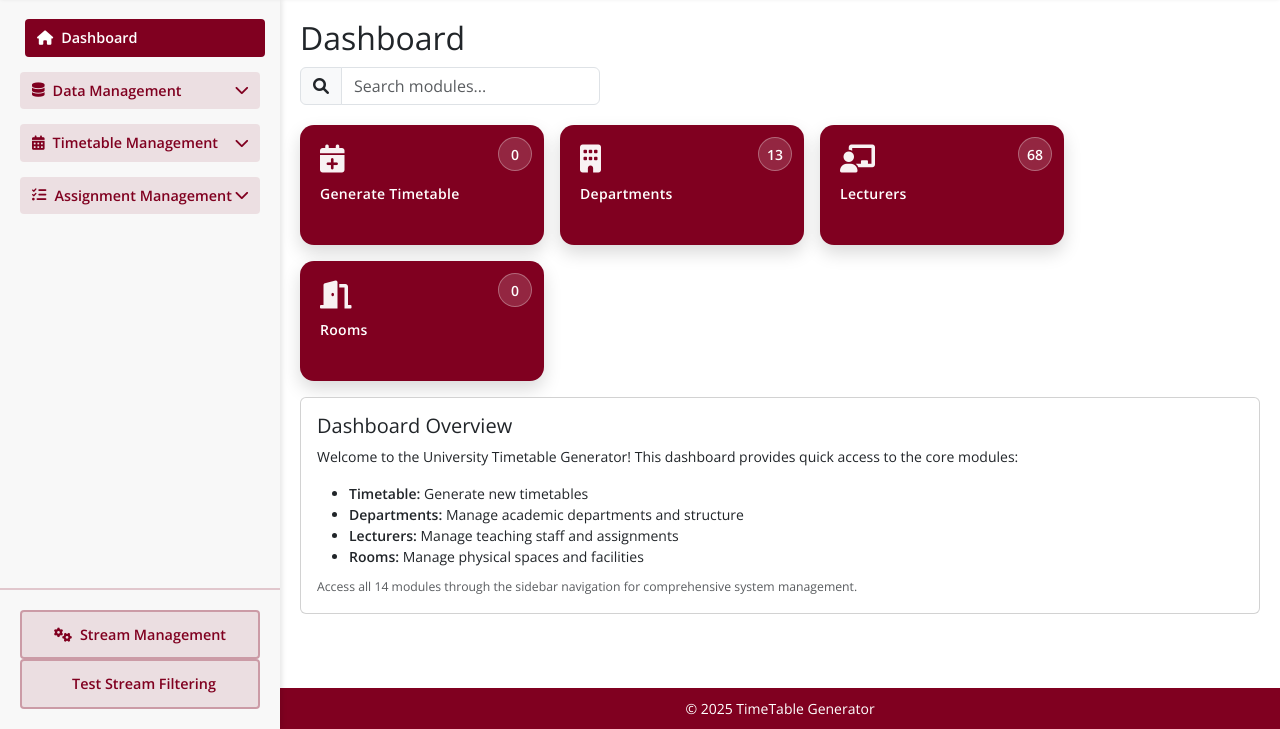
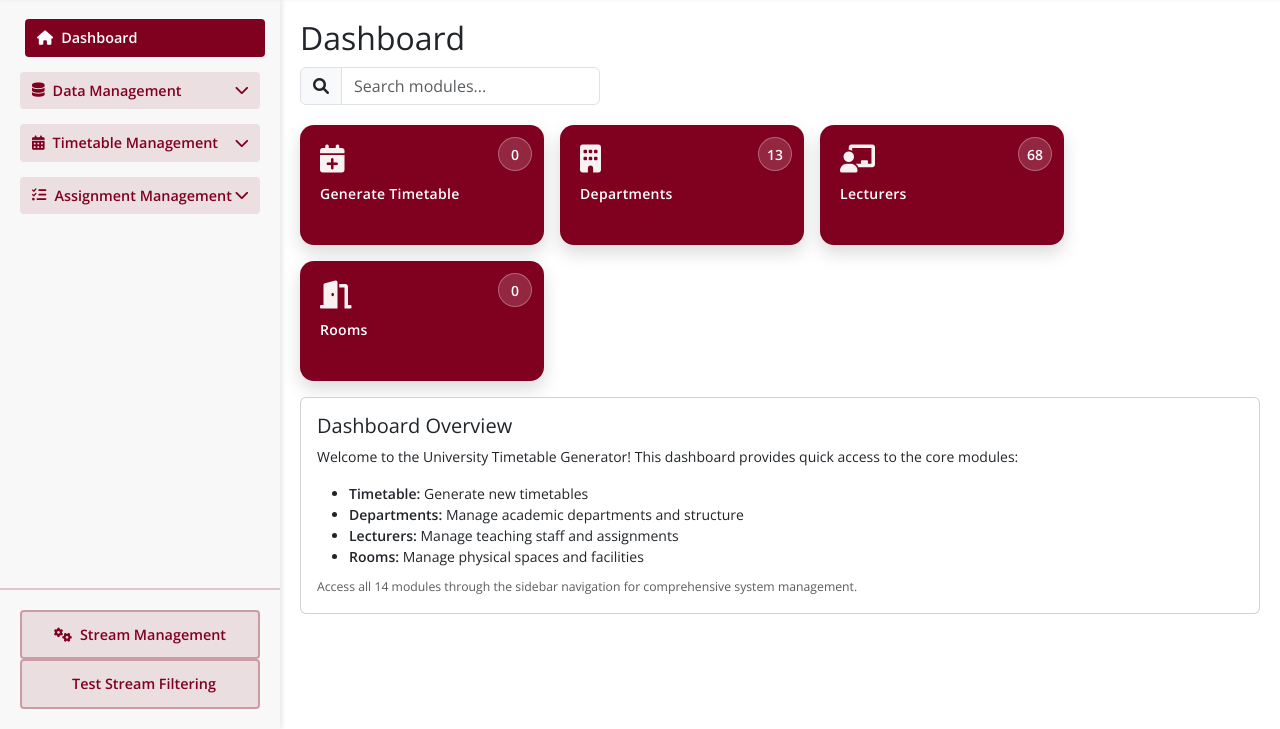
Before and after one commit to ReubenAboagye/aamusted-timetable, a PHP site: page /index.php in a window 1280 px wide. Shown: the part 71-800 px from the top of the page. Run offline with PHP 8.4, Linux system fonts and the light colour scheme; data comes from the database, SQL or seed files in the repository; data that the repository does not hold is empty.

Commit message:
removed footer from pages

```diff
--- a/includes/footer.php
+++ b/includes/footer.php
@@ -1,13 +1,15 @@
-  <!-- Footer -->
-  <div class="footer" id="footer">&copy; 2025 TimeTable Generator</div>
+  <!-- Footer (removed per request) -->
+  <div class="footer" id="footer" style="display:none;"><!-- Footer removed --> </div>
 
-  <!-- Back to Top Button -->
+  <!-- Back to Top Button removed -->
+  <!--
   <button id="backToTop">
     <svg width="50" height="50" viewBox="0 0 50 50">
       <circle id="progressCircle" cx="25" cy="25" r="20" fill="none" stroke="#FFD700" stroke-width="4" stroke-dasharray="126" stroke-dashoffset="126"/>
     </svg>
     <i class="fas fa-arrow-up arrow-icon"></i>
   </button>
+  -->
 
   <script src="https://cdnjs.cloudflare.com/ajax/libs/bootstrap/5.3.2/js/bootstrap.bundle.min.js"></script>
   <script>
```
